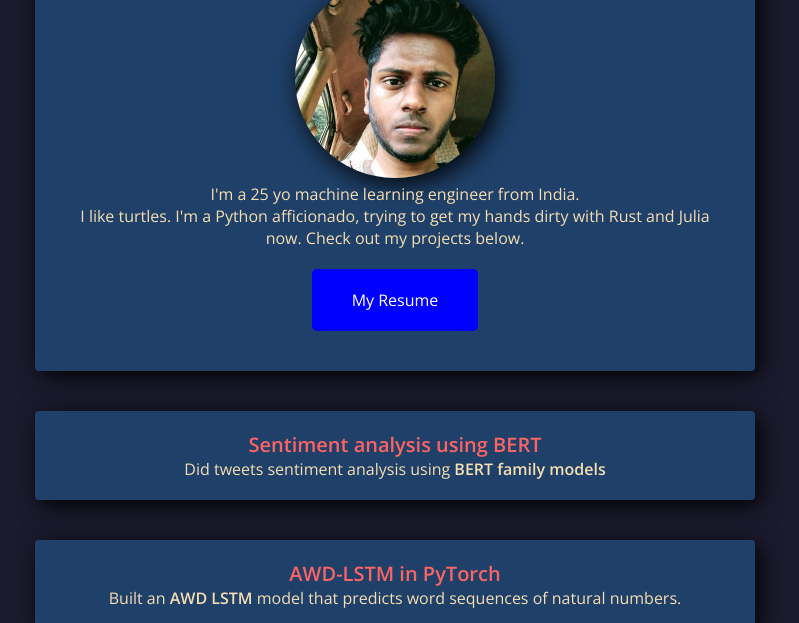
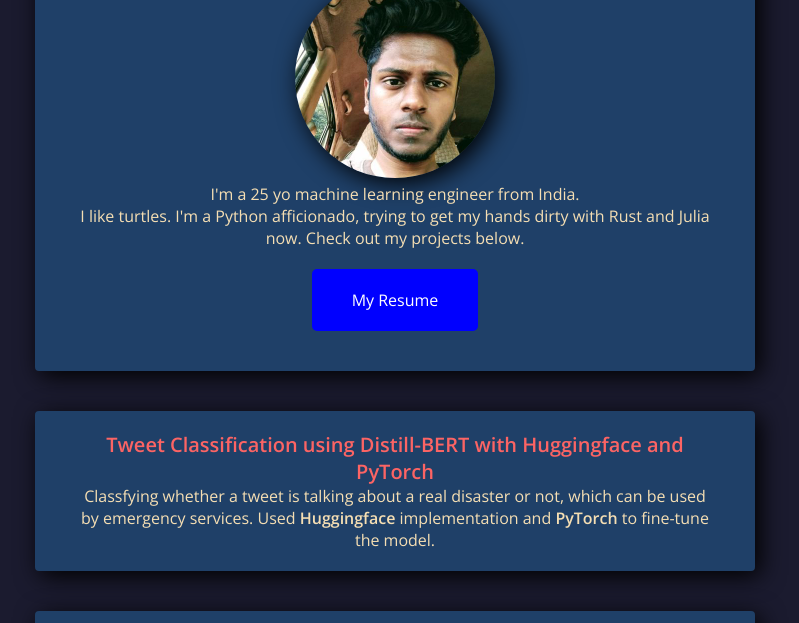
Before and after one commit to goutham794/my-portfolio, a plain HTML site: page index.html in a window 1280 px wide. Shown: the part 177-800 px from the top of the page, without its empty margins (245-1044 px from the left). Drawn offline with nearby package versions, Linux system fonts and the light colour scheme.

Commit message:
text changes

```diff
--- a/index.html
+++ b/index.html
@@ -26,12 +26,13 @@
     </div>
 
     <div class="card-white">
-        <h2>Sentiment analysis using BERT</h2>
-        <p class="my-20">Did tweets sentiment analysis using <strong>BERT family models</strong></p>
+        <h2>Tweet Classification using Distill-BERT with Huggingface and PyTorch</h2>
+        <p class="my-20">Classfying whether a tweet is talking about a real disaster or not, which can be used by emergency services. Used
+            <strong>Huggingface</strong> implementation and <strong>PyTorch</strong> to fine-tune the model.</p>
     </div>
 
     <div class="card-white">
-        <h2>AWD-LSTM in PyTorch</h2>
+        <h2>Implemented AWD-LSTM model in PyTorch and trained it from scratch.</h2>
         <p class="my-20">Built an <strong>AWD LSTM</strong> model that predicts word sequences of natural numbers. </p>
     </div>
     <div class="card-white">
```
